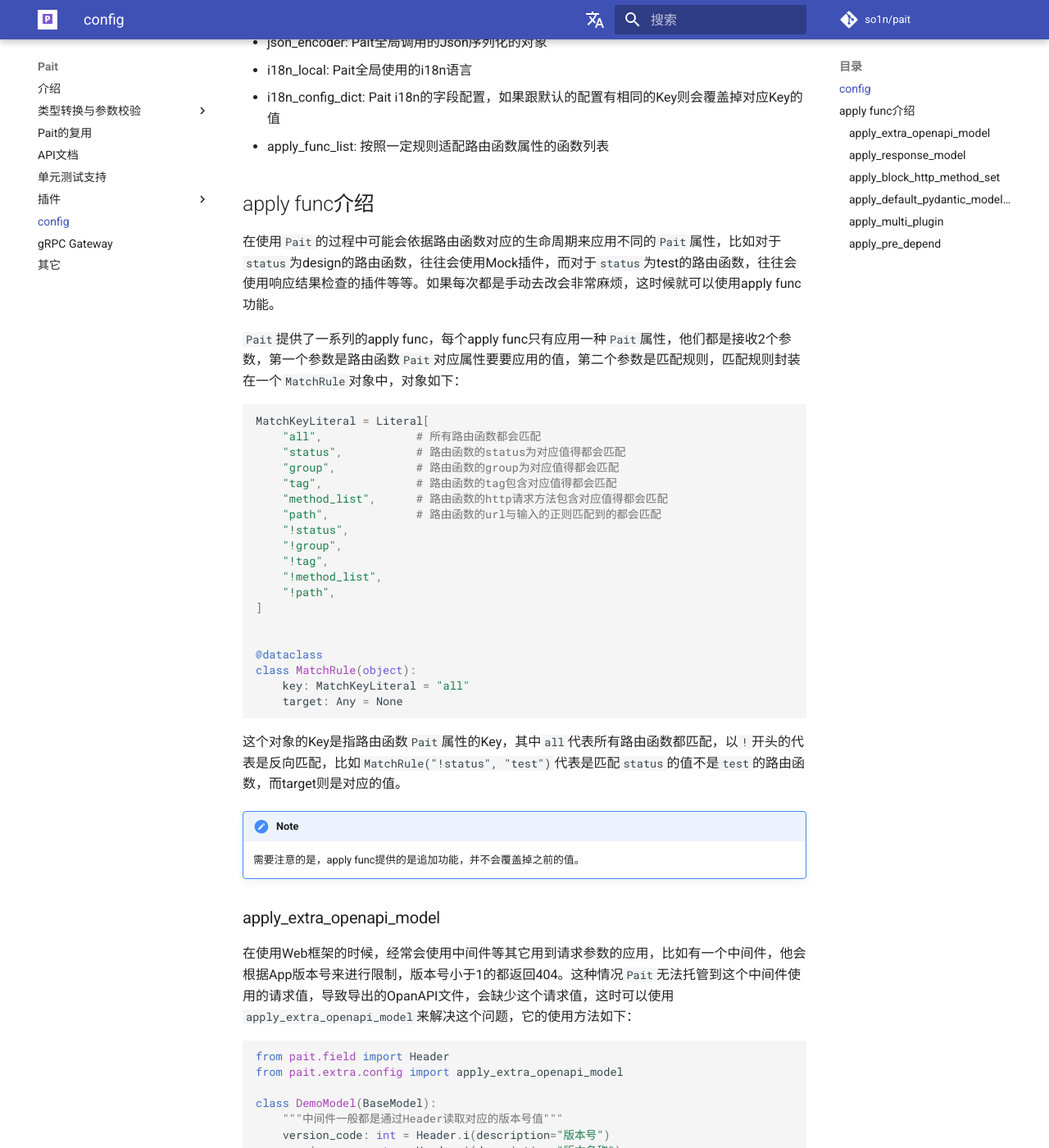
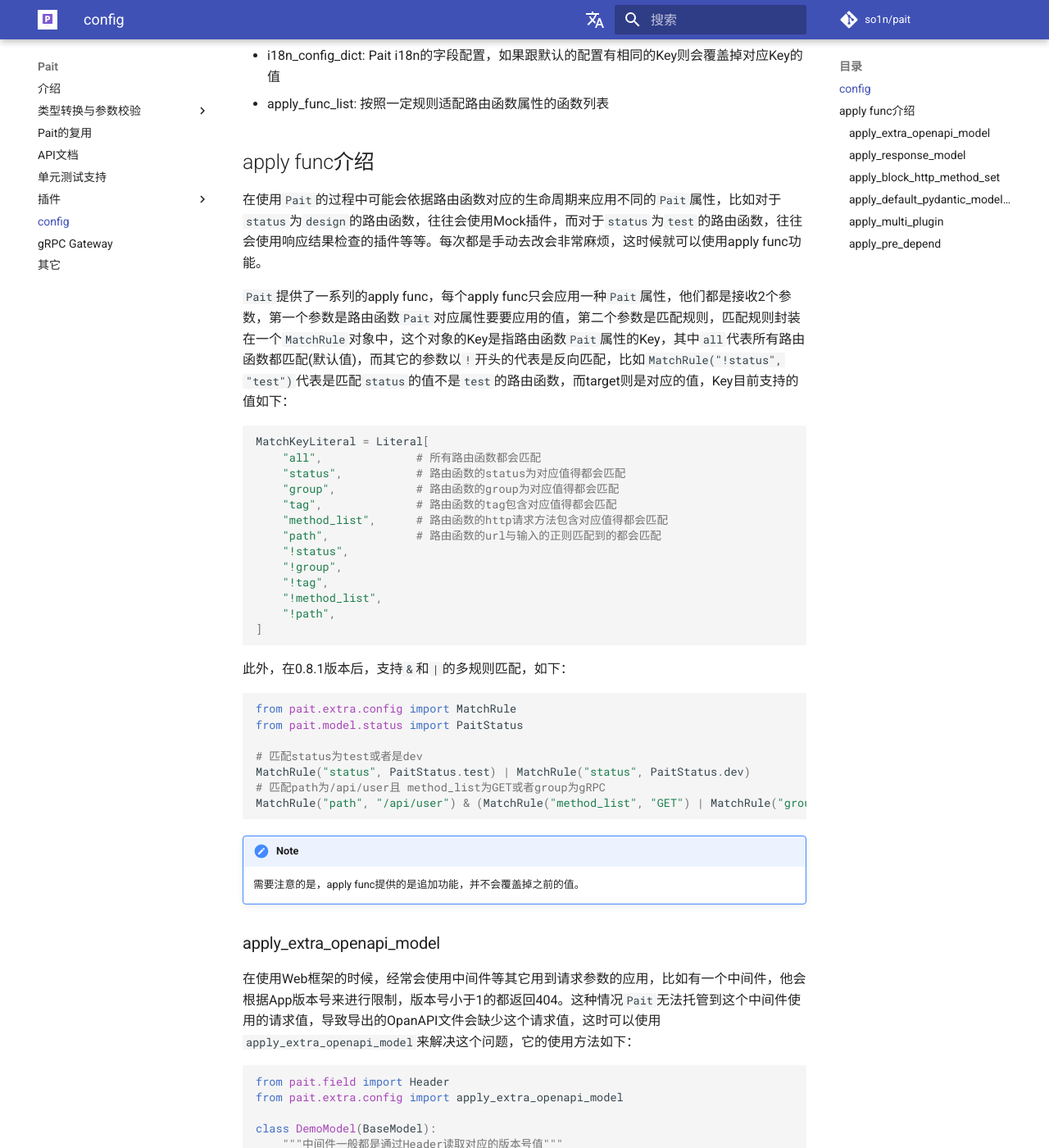
Before and after one commit to so1n/pait-zh-doc, an MkDocs documentation site: the page built from docs/6_config.md, in a window 1280 px wide and 1400 px high, scrolled down 923 px. Shown: the whole window at 82% size. Built offline with MkDocs 1.6.1 and Material for MkDocs 9.7.7, drawn with Linux system fonts in a browser that asks for light colours; comment, search, counter and statistics services are not loaded; the version menu is left out; some of the changed text lies outside the part shown.

Commit message:
Modify, update doc by 0.8.0

````diff
--- a/docs/6_config.md
+++ b/docs/6_config.md
@@ -1,5 +1,5 @@
 ## config
-config能为`Pait`提供一些配置支持, 不过由于`Pait`是以一个装饰器机制运行着，所以不是路由函数运行时来读取配置，而是`config`主动去覆盖路由函数对应的`Pait`属性，所以它有一个限制，就是需要在app被运行之前，`load_app`之后初始化, 同时整个运行时只允许初始化一次，如下代码：
+config能为`Pait`提供一些配置支持, 整个运行时只允许初始化一次，建议在添加完所有路由并且调用`load_app`后再进行初始化，如下代码：
 ```Python
 from starlette.applications import Starlette
 from pait.g import config
@@ -31,9 +31,9 @@
 - apply_func_list: 按照一定规则适配路由函数属性的函数列表
 
 ## apply func介绍
-在使用`Pait`的过程中可能会依据路由函数对应的生命周期来应用不同的`Pait`属性，比如对于`status`为design的路由函数，往往会使用Mock插件，而对于`status`为test的路由函数，往往会使用响应结果检查的插件等等。如果每次都是手动去改会非常麻烦，这时候就可以使用apply func功能。
+在使用`Pait`的过程中可能会依据路由函数对应的生命周期来应用不同的`Pait`属性，比如对于`status`为`design`的路由函数，往往会使用Mock插件，而对于`status`为`test`的路由函数，往往会使用响应结果检查的插件等等。每次都是手动去改会非常麻烦，这时候就可以使用apply func功能。
 
-`Pait`提供了一系列的apply func，每个apply func只有应用一种`Pait`属性，他们都是接收2个参数，第一个参数是路由函数`Pait`对应属性要要应用的值，第二个参数是匹配规则，匹配规则封装在一个`MatchRule`对象中，对象如下：
+`Pait`提供了一系列的apply func，每个apply func只会应用一种`Pait`属性，他们都是接收2个参数，第一个参数是路由函数`Pait`对应属性要要应用的值，第二个参数是匹配规则，匹配规则封装在一个`MatchRule`对象中，这个对象的Key是指路由函数`Pait`属性的Key，其中`all`代表所有路由函数都匹配(默认值)，而其它的参数以`!`开头的代表是反向匹配，比如`MatchRule("!status", "test")`代表是匹配`status`的值不是`test`的路由函数，而target则是对应的值，Key目前支持的值如下：
 ```Python
 MatchKeyLiteral = Literal[
     "all",              # 所有路由函数都会匹配
@@ -48,20 +48,23 @@
     "!method_list",
     "!path",
 ]
+```
 
+此外，在0.8.1版本后，支持`&`和`|`的多规则匹配，如下：
+```Python
+from pait.extra.config import MatchRule
+from pait.model.status import PaitStatus
 
-@dataclass
-class MatchRule(object):
-    key: MatchKeyLiteral = "all"
-    target: Any = None
+# 匹配status为test或者是dev
+MatchRule("status", PaitStatus.test) | MatchRule("status", PaitStatus.dev)
+# 匹配path为/api/user且 method_list为GET或者group为gRPC
+MatchRule("path", "/api/user") & (MatchRule("method_list", "GET") | MatchRule("group", "gRPC"))
 ```
-这个对象的Key是指路由函数`Pait`属性的Key，其中`all`代表所有路由函数都匹配，以`!`开头的代表是反向匹配，比如`MatchRule("!status", "test")`代表是匹配`status`的值不是`test`的路由函数，而target则是对应的值。
-
 !!! note Note
     需要注意的是，apply func提供的是追加功能，并不会覆盖掉之前的值。
 
 ### apply_extra_openapi_model
-在使用Web框架的时候，经常会使用中间件等其它用到请求参数的应用，比如有一个中间件，他会根据App版本号来进行限制，版本号小于1的都返回404。这种情况`Pait`无法托管到这个中间件使用的请求值，导致导出的OpanAPI文件，会缺少这个请求值，这时可以使用`apply_extra_openapi_model`来解决这个问题，它的使用方法如下：
+在使用Web框架的时候，经常会使用中间件等其它用到请求参数的应用，比如有一个中间件，他会根据App版本号来进行限制，版本号小于1的都返回404。这种情况`Pait`无法托管到这个中间件使用的请求值，导致导出的OpanAPI文件会缺少这个请求值，这时可以使用`apply_extra_openapi_model`来解决这个问题，它的使用方法如下：
 ```Python
 from pait.field import Header
 from pait.extra.config import apply_extra_openapi_model
````
Also changed, not shown: other parts of docs/6_config.md (+4 -4 lines).
